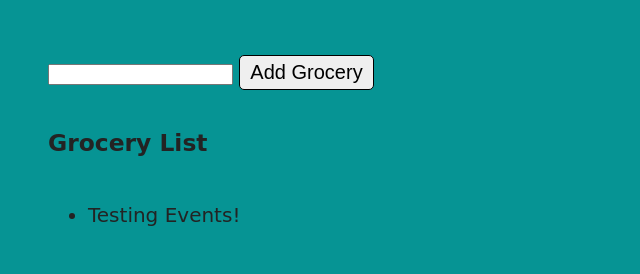
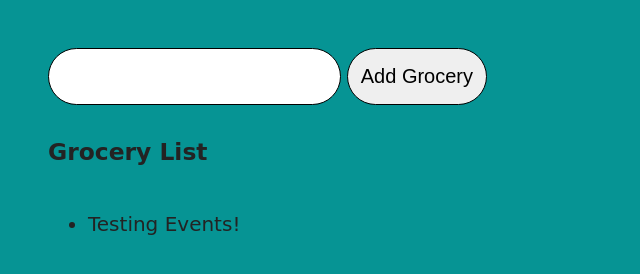
Before and after one commit to hokevin404/sba316, a plain HTML site: page index.html in a window 1280 px wide. Shown: the whole page, without its empty margins (0-640 px from the left). Drawn offline with Linux system fonts and the light colour scheme.

Commit message:
Styled input

```diff
--- a/styles/styles.css
+++ b/styles/styles.css
@@ -10,8 +10,20 @@ body {
 
 button {
     font-size: 20px;
-    padding: 5px 10px;
+    padding: 2vh 1vw;
     border: 1px solid black;
-    border-radius: 5px;
+    border-radius: 50px;
     cursor: pointer;
 }
+
+button:hover {
+    border-color: #09507c;
+    background-color: #deedf2;
+}
+
+input {
+    font-size: 20px;
+    padding: 2vh 1vw;
+    border: 1px solid black;
+    border-radius: 50px;
+}
```
